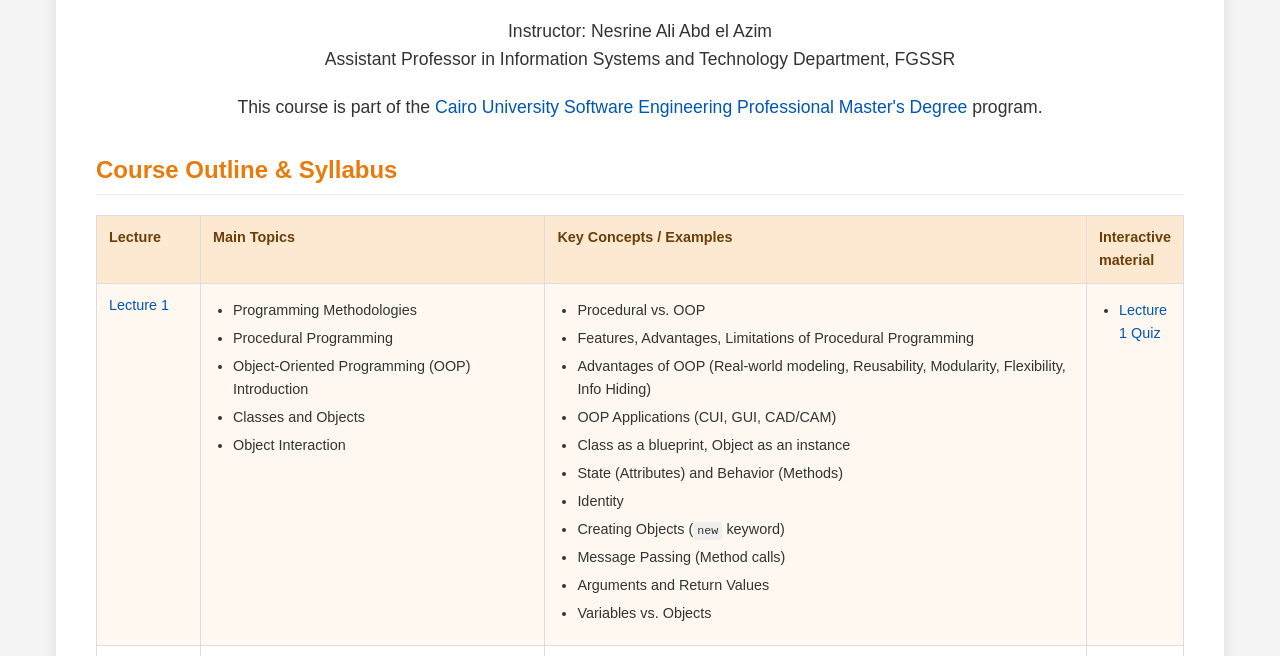
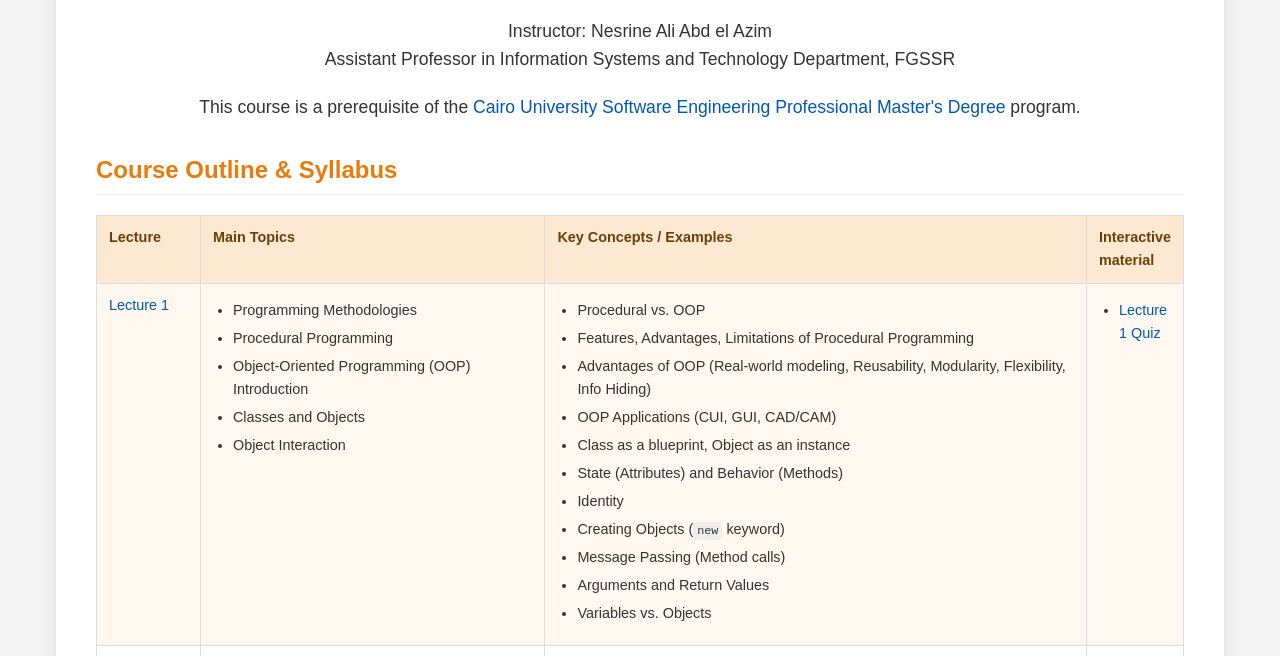
Before and after one commit to astral-fate/SE109-Programming-in-the-Large-2025, a plain HTML site: page index.html in a window 1280 px wide. Shown: the part 133-789 px from the top of the page. Drawn offline with Linux system fonts and the light colour scheme.

Commit message:
Update index.html

```diff
--- a/index.html
+++ b/index.html
@@ -118,7 +118,7 @@
             Assistant Professor in Information Systems and Technology Department, FGSSR
         </p>
          <p class="course-info">
-            This course is part of the
+            This course is a prerequisite of the
             <a href="https://github.com/astral-fate/Cairo-University-Software-Engineering-Professional-Master-s-Degree" target="_blank" rel="noopener noreferrer">Cairo University Software Engineering Professional Master's Degree</a> program.
         </p>
 
```
